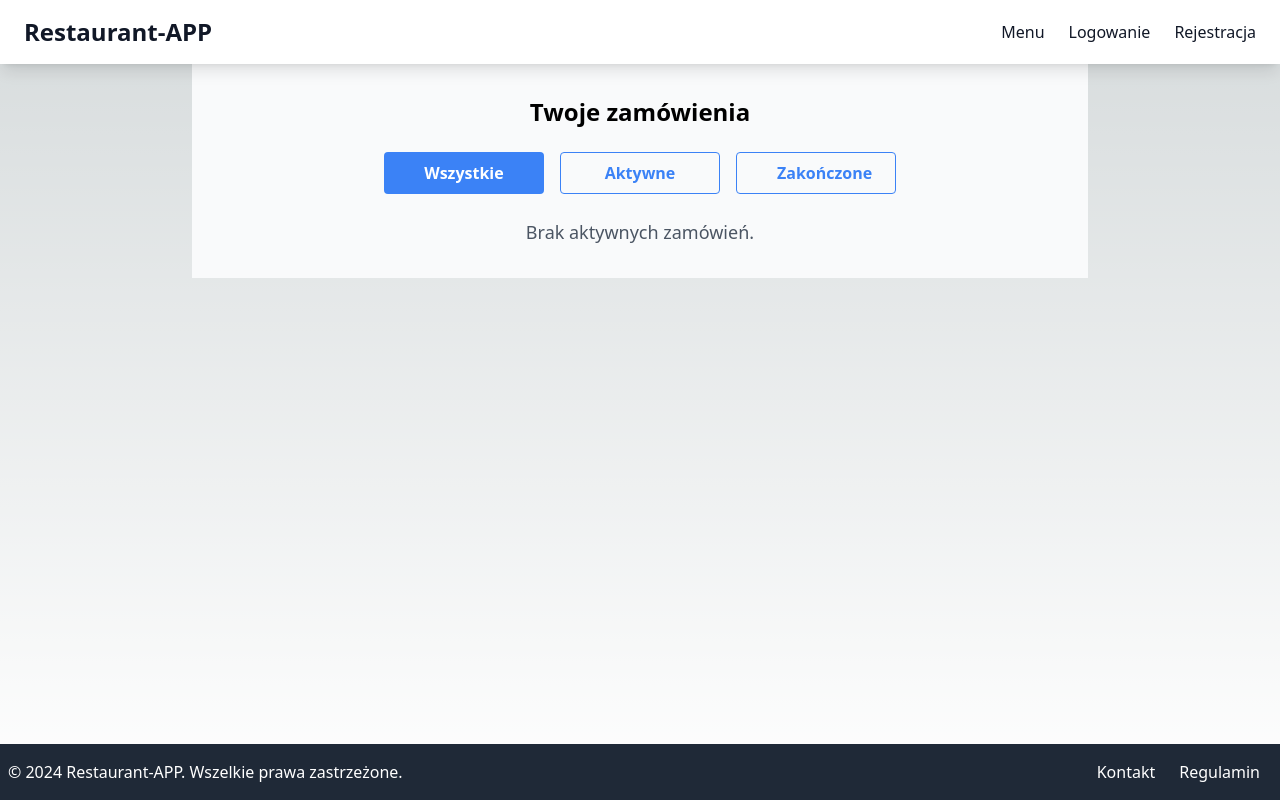
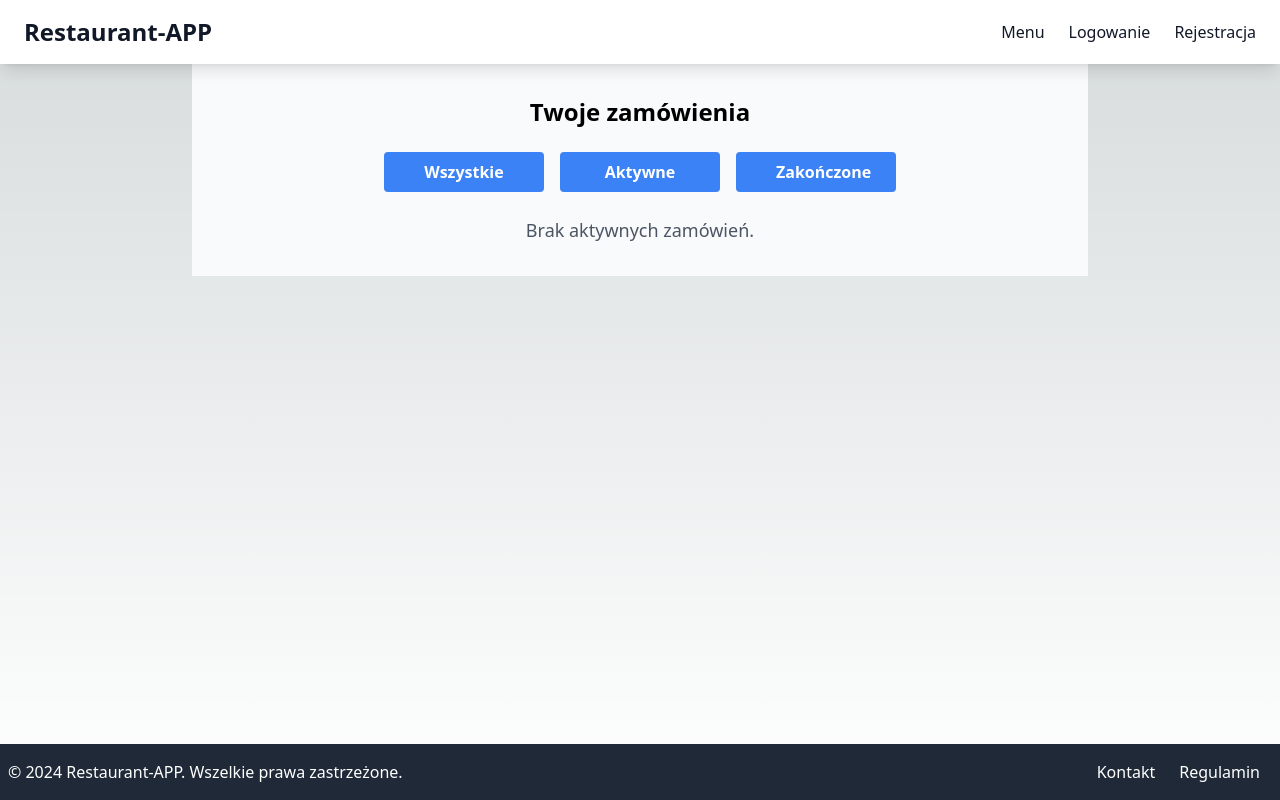
Before and after one commit to W-Worach/restaurant-web-app, a Next.js app: page /user/orders in a window 1280 px wide. Built offline with nearby package versions, Linux system fonts and the light colour scheme.

Commit message:
orders and reservations changes
reverse list of both so the newest ones are on top

```diff
--- a/pages/user/orders.js
+++ b/pages/user/orders.js
@@ -18,7 +18,7 @@ const OrdersPage = () => {
       setLoading(true);
       getOrdersByUserId(userId, token)
         .then((data) => {
-          setOrders(data);
+          setOrders(data.reverse());
           setLoading(false);
         })
         .catch((err) => {
@@ -31,7 +31,6 @@ const OrdersPage = () => {
   const handleStatusChange = async (orderId, newStatus) => {
     try {
       await changeStatusToReadyToPay(orderId, token);
-      // Aktualizuj stan zamówień po zmianie statusu
       setOrders((prevOrders) =>
         prevOrders.map((order) =>
           order.id === orderId ? { ...order, status: newStatus } : order
@@ -76,19 +75,19 @@ const OrdersPage = () => {
       <div className="flex flex-col sm:flex-row justify-center gap-4 mb-6">
         <button
           onClick={() => setFilter("all")}
-          className={`py-2 px-10 font-bold rounded ${filter === "all" ? "bg-blue-500 text-white" : "border border-blue-500 text-blue-500 hover:bg-blue-500 hover:text-white"} w-40`}
+          className="py-2 px-10 font-bold rounded bg-blue-500 text-white w-40"
         >
           Wszystkie
         </button>
         <button
           onClick={() => setFilter("active")}
-          className={`py-2 px-10 font-bold rounded ${filter === "active" ? "bg-blue-500 text-white" : "border border-blue-500 text-blue-500 hover:bg-blue-500 hover:text-white"} w-40`}
+          className="py-2 px-10 font-bold rounded bg-blue-500 text-white w-40"
         >
           Aktywne
         </button>
         <button
           onClick={() => setFilter("completed")}
-          className={`py-2 px-10 font-bold rounded ${filter === "completed" ? "bg-blue-500 text-white" : "border border-blue-500 text-blue-500 hover:bg-blue-500 hover:text-white"} w-40`}
+          className="py-2 px-10 font-bold rounded bg-blue-500 text-white w-40"
         >
           Zakończone
         </button>
--- a/pages/user/reservations.js
+++ b/pages/user/reservations.js
@@ -1,4 +1,3 @@
-// ReservationsPage.js
 import React, { useContext, useEffect, useState } from "react";
 import { AuthContext } from "@/context/AuthContext";
 import {
@@ -19,7 +18,7 @@ const ReservationsPage = () => {
       setLoading(true);
       getAllUserReservations(token, userId)
         .then((data) => {
-          setReservations(data);
+          setReservations(data.reverse());
           setLoading(false);
         })
         .catch((err) => {
@@ -67,6 +66,8 @@ const ReservationsPage = () => {
     );
   }
 
+  console.log("setError is:", typeof setError);
+
   return (
     <div className="container mx-auto px-4 py-8 max-w-4xl bg-gray-50">
       <h1 className="text-2xl font-bold text-center mb-6">Twoje Rezerwacje</h1>
```
